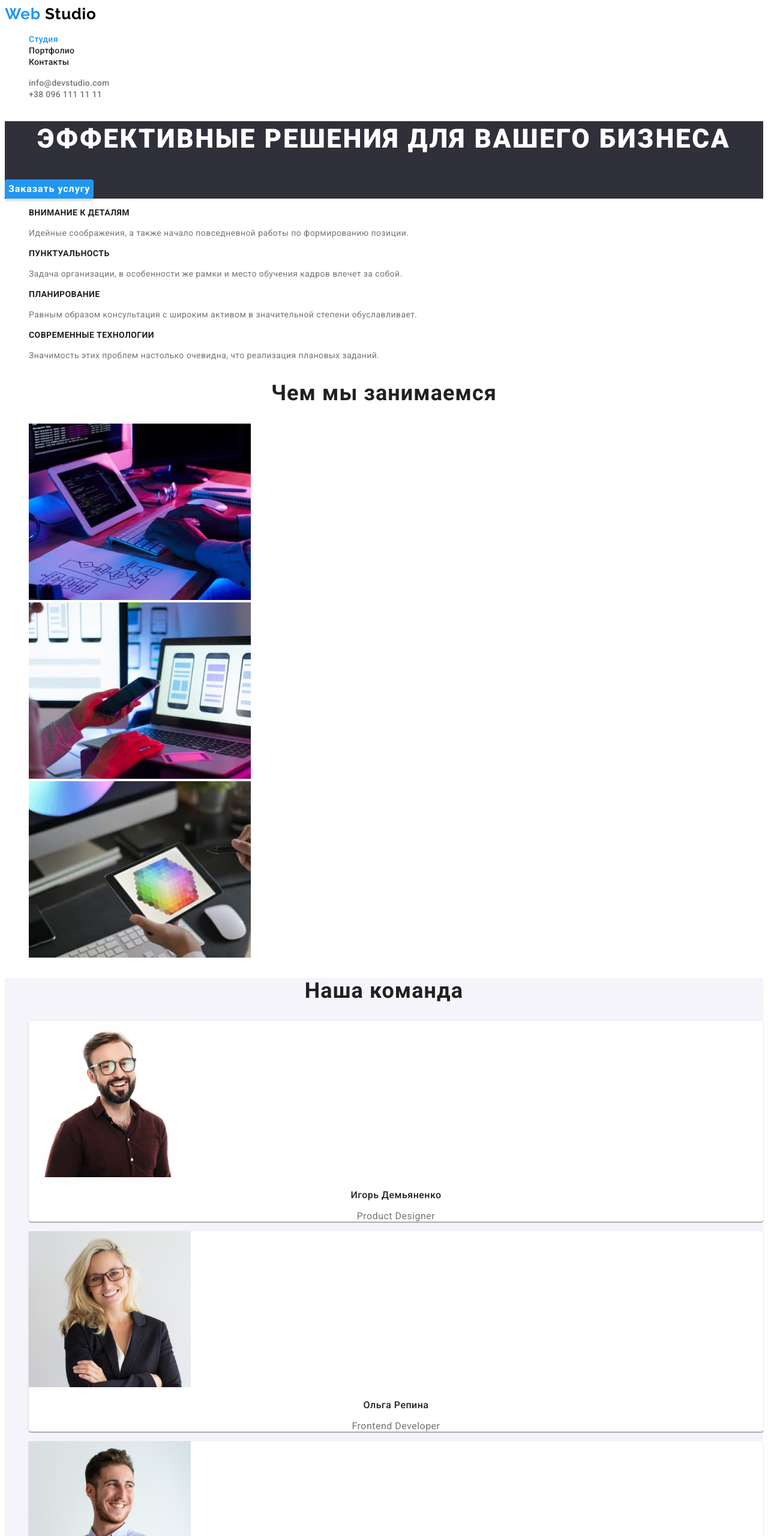
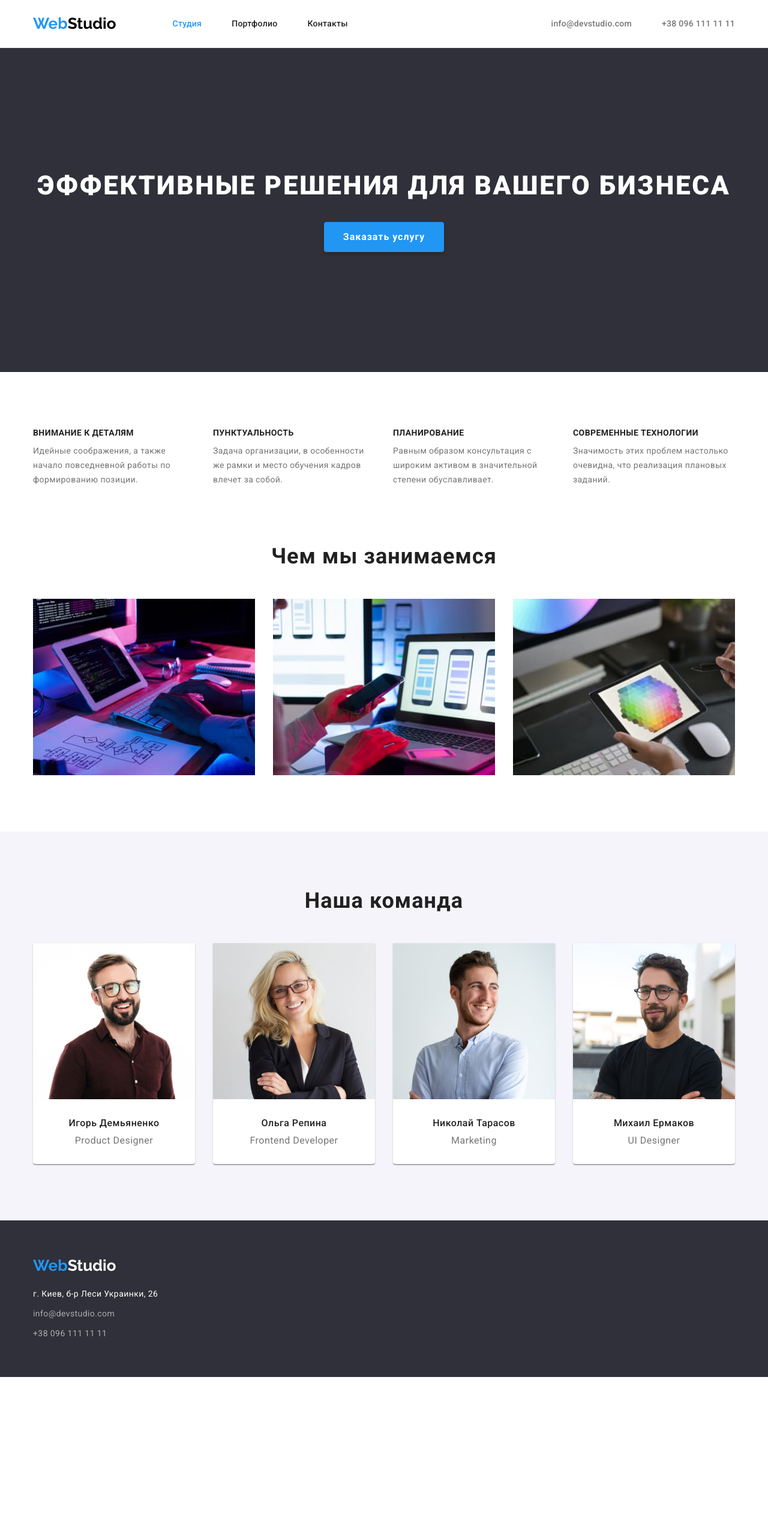
Before and after one commit to YuriBelebekha/goit-markup-hw-03, a plain HTML site: page index.html in a window 1280 px wide. Shown: the top 2560 px of the page at 60% size. After the commit the page ends 2295 px from the top, so only its background shows below. Drawn offline with nearby package versions, Linux system fonts and the light colour scheme.

Commit message:
finished hm #3

```diff
--- a/css/styles.css
+++ b/css/styles.css
@@ -10,8 +10,11 @@
   --primary-bg-color: #2F303A;
   --secondary-bg-color: #F5F4FA;
   --logo-black-color: #000000;
-  --border-color: #EEEEEE;
+  --primary-border-color: #EEEEEE;
+  --secondary-border-color: #ECECEC;
   --opacity-text-color: rgba(255, 255, 255, 0.6);
+
+  --project-card-gap: 30px;
 }
 
 /* ----- START - COMMON STYLES ----- */
@@ -23,12 +26,62 @@ body {
   background-color: var(--primary-white-color);
 }
 
+h1,
+h2,
+h3,
+h4,
+h5,
+h6,
+p {
+  margin-top: 0;
+  margin-bottom: 0;
+}
+
+ul,
+ol {
+  margin-top: 0;
+  margin-bottom: 0;
+  padding-left: 0;
+}
+
+img {
+  display: block;
+  max-width: 100%;
+  height: auto;
+}
+
 .list {
   list-style: none;
 }
 
 .link {
   text-decoration: none;
+}
+
+.container {
+  width: 1200px;
+  margin-left: auto;
+  margin-right: auto;
+  padding-left: 15px;
+  padding-right: 15px;
+}
+
+.visually-hidden {
+  position: absolute;
+  width: 1px;
+  height: 1px;
+  margin: -1px;
+  border: 0;
+  padding: 0;
+  white-space: nowrap;
+  clip-path: inset(100%);
+  clip: rect(0 0 0 0);
+  overflow: hidden;
+}
+
+.section {
+  padding-top: 94px;
+  padding-bottom: 94px;
 }
 
 /* ===== END - COMMON STYLES ===== */
@@ -52,21 +105,58 @@ body {
 
 /* ----- START - HEADER ----- */
 
+.page-header {
+  background-color: var(--primary-white-color);
+  border-bottom: 1px solid var(--secondary-border-color);
+}
+
+.header-container {
+  display: flex;
+  justify-content: space-between;
+  align-items: center;
+}
+
+.navigation {
+  display: flex;
+  align-items: center;
+}
+
 .logo {
+  padding-top: 24px;
+  padding-bottom: 24px;
+  margin-right: 94px;
+
   font-family: var(--main-logo-font-family);
   font-weight: 700;
-  font-size: 26px;
+  font-size: 0;
   line-height: 1.19;
   letter-spacing: 0.03em;
   color: var(--logo-black-color);
 }
 
-.logo-decor {
+.logo-font-size {
+  font-size: 26px;
+}
+
+.logo-accent-color {
   color: var(--accent-color);
+}
+
+.menu-nav {
+  display: flex;
+  justify-content: space-between;
+}
+
+.menu-nav-item:not(:first-child),
+.menu-contacts-item:not(:first-child) {
+  margin-left: 50px;
 }
 
 .menu-nav .link,
 .menu-contacts .link {
+  padding-top: 32px;
+  padding-bottom: 32px;
+
   font-weight: 500;
   font-size: 14px;
   line-height: 1.14;
@@ -76,6 +166,10 @@ body {
 
 .menu-nav .link {
   color: var(--primary-text-color);
+}
+
+.menu-contacts {
+  display: flex;
 }
 
 .menu-contacts .link {
@@ -94,6 +188,11 @@ body {
 
 /* ----- START - HERO ----- */
 .hero {
+  padding-top: 200px;
+  padding-bottom: 200px;
+
+  text-align: center;
+
   background-color: var(--primary-bg-color);
 }
 
@@ -104,10 +203,13 @@ body {
   letter-spacing: 0.06em;
   color: var(--primary-white-color);
   text-transform: uppercase;
-  text-align: center;
 }
 
 .hero-btn {
+  min-width: 200px;
+  padding: 10px 26px;
+  margin-top: 30px;
+
   font-weight: 700;
   line-height: 1.88;
   letter-spacing: 0.06em;
@@ -128,6 +230,19 @@ body {
 
 /* ----- START - FEATURES ----- */
 
+.feature-section {
+  padding-bottom: 0;
+}
+
+.feature-list {
+  display: flex;
+  justify-content: space-between;
+}
+
+.feature-list-item {
+  flex-basis: calc((100% - 90px) / 4);
+}
+
 .feature-title {
   font-size: 14px;
   line-height: 1.14;
@@ -136,6 +251,8 @@ body {
 }
 
 .feature-description {
+  margin-top: 10px;
+
   font-weight: 400;
   font-size: 14px;
   line-height: 1.71;
@@ -145,13 +262,33 @@ body {
 
 /* ===== END - FEATURES ===== */
 
+/* ----- START - ACTIVITY ----- */
+
+.activity-list {
+  display: flex;
+  justify-content: space-between;
+  margin-top: 50px;
+}
+
+/* ===== END - ACTIVITY ===== */
+
 /* ----- START - STAFF ----- */
 
 .staff {
   background-color: var(--secondary-bg-color);
 }
 
-.list-item {
+.staff-list {
+  display: flex;
+  flex-wrap: wrap;
+  margin-left: -30px;
+  margin-top: 20px;
+}
+
+.staff-list-item {
+  margin-left: 30px;
+  margin-top: 30px;
+
   background-color: var(--primary-white-color);
   box-shadow: 0px 1px 3px rgba(0, 0, 0, 0.12),
               0px 1px 1px rgba(0, 0, 0, 0.14),
@@ -169,10 +306,15 @@ body {
 }
 
 .staff-name {
+  margin-top: 30px;
+
   font-weight: 500;
 }
 
 .staff-position {
+  margin-top: 10px;
+  margin-bottom: 30px;
+
   color: var(--secondary-text-color);
 }
 
@@ -184,8 +326,21 @@ body {
   background-color: var(--primary-bg-color);
 }
 
+.footer-container {
+  padding-top: 60px;
+  padding-bottom: 60px;
+}
+
 .page-footer .logo {
   color: var(--primary-white-color);
+}
+
+.contact-list {
+  margin-top: 20px;
+}
+
+.contact-list-item:not(:first-child) {
+  margin-top: 9px;
 }
 
 .contact-list .link {
@@ -209,7 +364,19 @@ body {
 
 /* ----- START - PORTFOLIO ----- */
 
+.filter-list {
+  display: flex;
+  justify-content: center;
+}
+
+.filter-list-item:not(first-child) {
+  margin-left: 8px;
+}
+
 .filter-btn {
+  min-width: 74px;
+  padding: 6px 22px;
+
   font-weight: 500;
   line-height: 1.63;
   letter-spacing: 0.03em;
@@ -226,6 +393,29 @@ body {
   background-color: var(--accent-color);
 }
 
+.project-list {
+  display: flex;
+  flex-wrap: wrap;
+  margin-top: calc(-1 * var(--project-card-gap) + 50px);
+  margin-left: calc(-1 * var(--project-card-gap));
+}
+
+.project-card {
+  flex-basis: calc(100% / 3 - var(--project-card-gap));
+  margin-top: var(--project-card-gap);
+  margin-left: var(--project-card-gap);
+
+  background-color: var(--primary-white-color);
+}
+
+.project-description {
+  padding: 20px 24px;
+
+  background-color: var(--primary-white-color);
+  border: 1px solid var(--primary-border-color);
+  border-top: none;
+}
+
 .project-name {
   font-size: 18px;
   line-height: 2;
@@ -234,13 +424,11 @@ body {
 }
 
 .project-category {
+  margin-top: 4px;
+
   line-height: 1.88;
   letter-spacing: 0.03em;
   color: var(--secondary-text-color);
 }
 
-.project-card {
-  background-color: var(--primary-white-color);
-}
-
 /* ===== END - PORTFOLIO ===== */
--- a/index.html
+++ b/index.html
@@ -11,35 +11,47 @@
 			href="https://fonts.googleapis.com/css2?family=Raleway:wght@700&family=Roboto:wght@400;500;700;900&display=swap"
 			rel="stylesheet"
 		/>
+		<link
+			rel="stylesheet"
+			href="https://cdnjs.cloudflare.com/ajax/libs/modern-normalize/1.1.0/modern-normalize.min.css"
+			integrity="sha512-wpPYUAdjBVSE4KJnH1VR1HeZfpl1ub8YT/NKx4PuQ5NmX2tKuGu6U/JRp5y+Y8XG2tV+wKQpNHVUX03MfMFn9Q=="
+			crossorigin="anonymous"
+			referrerpolicy="no-referrer"
+		/>
 		<link rel="stylesheet" href="./css/styles.css" />
 	</head>
 	<body>
-		<header>
-			<nav>
+		<header class="page-header">
+			<div class="container header-container">
+				<nav class="navigation">
 					<a class="logo link" href="./index.html" lang="en">
-					<span class="logo-decor">Web</span>
-					Studio
+						<span class="logo-font-size logo-accent-color">Web</span>
+						<span class="logo-font-size">Studio</span>
 					</a>
 					<ul class="menu-nav list">
-					<li>
+						<li class="menu-nav-item">
 							<a class="link current" href="./index.html">Студия</a>
 						</li>
-					<li>
+
+						<li class="menu-nav-item">
 							<a class="link" href="./portfolio.html">Портфолио</a>
 						</li>
-					<li>
+
+						<li class="menu-nav-item">
 							<a class="link" href="">Контакты</a>
 						</li>
 					</ul>
 				</nav>
 				<ul class="menu-contacts list">
-				<li>
+					<li class="menu-contacts-item">
 						<a class="link" href="mailto:info@devstudio.com">info@devstudio.com</a>
 					</li>
-				<li>
+
+					<li class="menu-contacts-item">
 						<a class="link" href="tel:+380961111111">+38 096 111 11 11</a>
 					</li>
 				</ul>
+			</div>
 		</header>
 
 		<main>
@@ -48,102 +60,122 @@
 				<button class="hero-btn button" type="button">Заказать услугу</button>
 			</section>
 
-			<section class="section">
-				<h2 class="section-title" hidden>Особенности</h2>
-				<ul class="list">
-					<li>
+			<section class="section feature-section">
+				<div class="container">
+					<h2 class="section-title visually-hidden">Особенности</h2>
+					<ul class="feature-list list">
+						<li class="feature-list-item">
 							<h3 class="feature-title">Внимание к деталям</h3>
 							<p class="feature-description">
 								Идейные соображения, а также начало повседневной работы по формированию позиции.
 							</p>
 						</li>
-					<li>
+
+						<li class="feature-list-item">
 							<h3 class="feature-title">Пунктуальность</h3>
 							<p class="feature-description">
 								Задача организации, в особенности же рамки и место обучения кадров влечет за собой.
 							</p>
 						</li>
-					<li>
+
+						<li class="feature-list-item">
 							<h3 class="feature-title">Планирование</h3>
 							<p class="feature-description">
 								Равным образом консультация с широким активом в значительной степени обуславливает.
 							</p>
 						</li>
-					<li>
+
+						<li class="feature-list-item">
 							<h3 class="feature-title">Современные технологии</h3>
 							<p class="feature-description">
 								Значимость этих проблем настолько очевидна, что реализация плановых заданий.
 							</p>
 						</li>
 					</ul>
+				</div>
 			</section>
 
 			<section class="section">
+				<div class="container">
 					<h2 class="section-title">Чем мы занимаемся</h2>
-				<ul class="list">
+					<ul class="activity-list list">
 						<li>
 							<a class="link" href="">
 								<img src="./images/activity-img-1.jpg" alt="Направление деятельности" width="370" height="294" />
 							</a>
 						</li>
+
 						<li>
 							<a class="link" href="">
 								<img src="./images/activity-img-2.jpg" alt="Направление деятельности" width="370" height="294" />
 							</a>
 						</li>
+
 						<li>
 							<a class="link" href="">
 								<img src="./images/activity-img-3.jpg" alt="Направление деятельности" width="370" height="294" />
 							</a>
 						</li>
 					</ul>
+				</div>
 			</section>
 
 			<section class="staff section">
+				<div class="container">
 					<h2 class="section-title">Наша команда</h2>
-				<ul class="list">
-					<li class="list-item">
+					<ul class="staff-list list">
+						<li class="staff-list-item">
 							<img src="./images/staff-avatar-img-1.jpg" alt="Аватар сотрудника" width="270" height="260" />
 							<h3 class="staff-name">Игорь Демьяненко</h3>
 							<p class="staff-position">Product Designer</p>
 						</li>
-					<li class="list-item">
+
+						<li class="staff-list-item">
 							<img src="./images/staff-avatar-img-2.jpg" alt="Аватар сотрудника" width="270" height="260" />
 							<h3 class="staff-name">Ольга Репина</h3>
 							<p class="staff-position">Frontend Developer</p>
 						</li>
-					<li class="list-item">
+
+						<li class="staff-list-item">
 							<img src="./images/staff-avatar-img-3.jpg" alt="Аватар сотрудника" width="270" height="260" />
 							<h3 class="staff-name">Николай Тарасов</h3>
 							<p class="staff-position">Marketing</p>
 						</li>
-					<li class="list-item">
+
+						<li class="staff-list-item">
 							<img src="./images/staff-avatar-img-4.jpg" alt="Аватар сотрудника" width="270" height="260" />
 							<h3 class="staff-name">Михаил Ермаков</h3>
 							<p class="staff-position">UI Designer</p>
 						</li>
 					</ul>
+				</div>
 			</section>
 		</main>
 
 		<footer class="page-footer">
+			<div class="container footer-container">
 				<a class="logo link" href="./index.html" lang="en">
-				<span class="logo-decor">Web</span>
-				Studio
+					<span class="logo-font-size logo-accent-color">Web</span>
+					<span class="logo-font-size">Studio</span>
 				</a>
 				<address>
 					<ul class="list contact-list">
-					<li>
-						<a class="link opacity-link" href="https://goo.gl/maps/CGZ676xCDxBF31A58">г. Киев, б-р Леси Украинки, 26</a>
+						<li class="contact-list-item">
+							<a class="link opacity-link" href="https://goo.gl/maps/CGZ676xCDxBF31A58">
+								г. Киев, б-р Леси Украинки, 26
+							</a>
 						</li>
-					<li>
+
+						<li class="contact-list-item">
 							<a class="link" href="mailto:info@devstudio.com">info@devstudio.com</a>
 						</li>
-					<li>
+
+						<li class="contact-list-item">
 							<a class="link" href="tel:+380961111111">+38 096 111 11 11</a>
 						</li>
 					</ul>
 				</address>
+			</div>
 		</footer>
 	</body>
 </html>
```
Also changed, not shown: portfolio.html (+76 -23 lines). Lines whose indentation alone changed are shown as unchanged.
